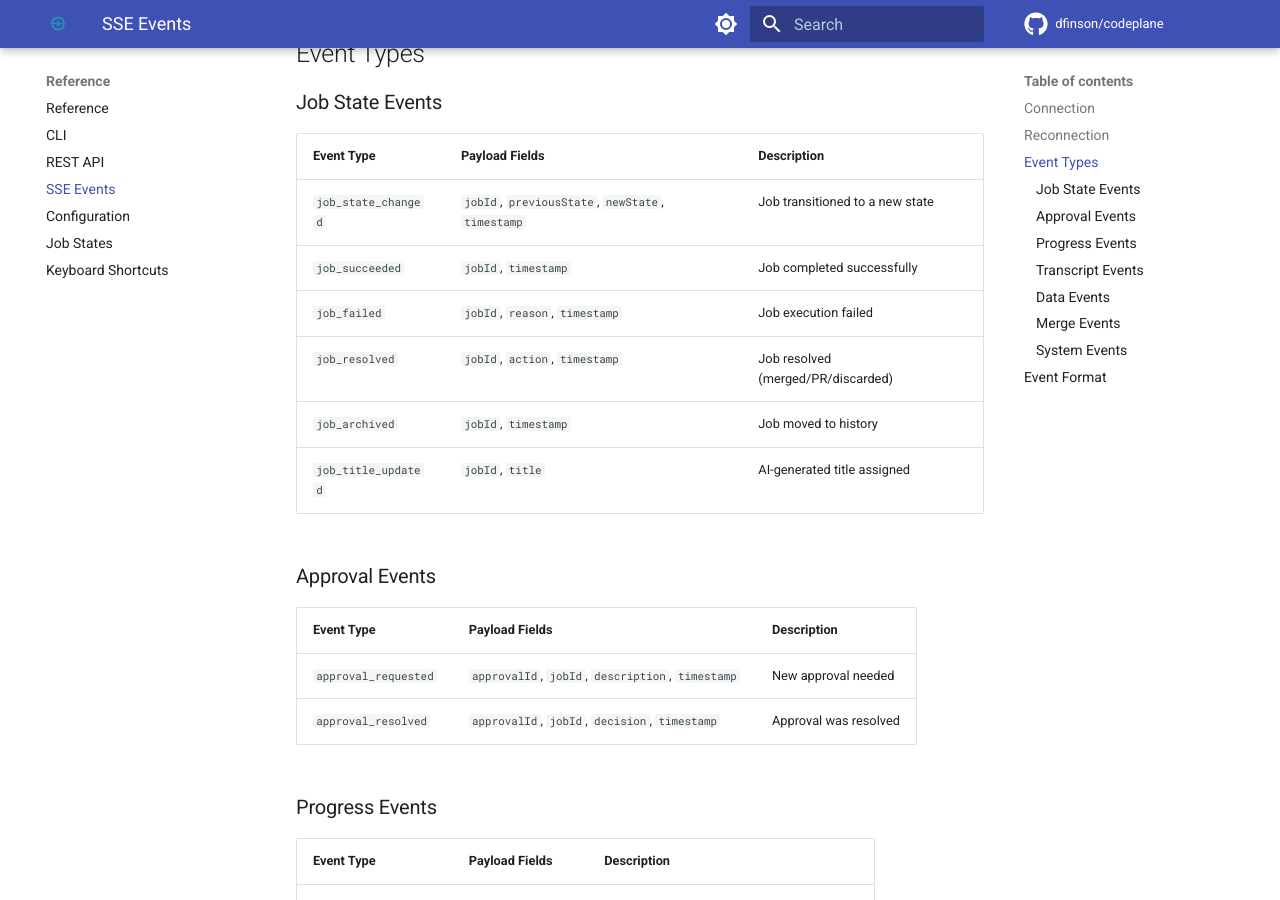
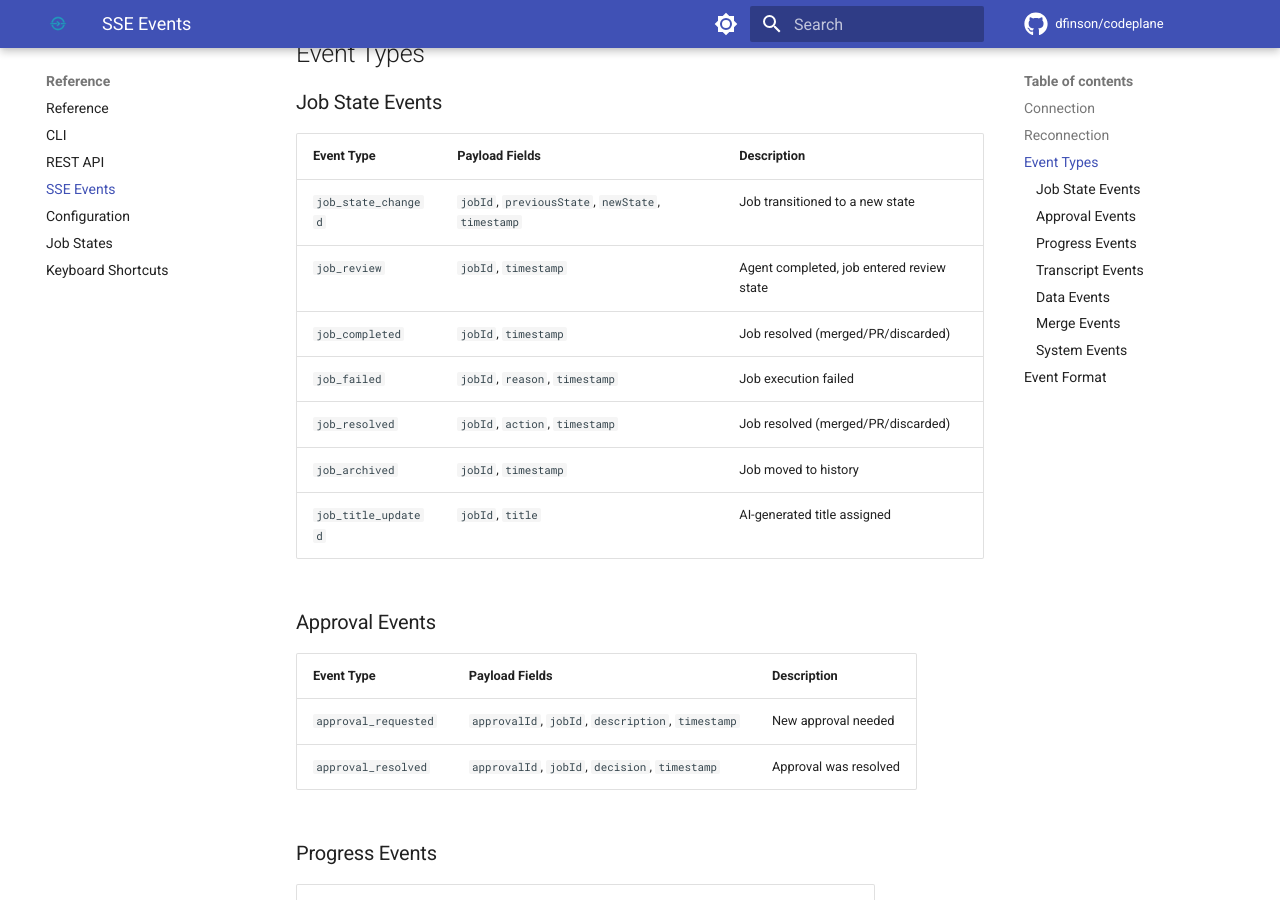
Before and after one commit to dfinson/agent-tower, an MkDocs documentation site: the page built from docs/reference/sse-events.md, in a window 1280 px wide and 900 px high, scrolled down 984 px. Built offline with MkDocs 1.6.1 and Material for MkDocs 9.7.7, drawn with Linux system fonts in a browser that asks for light colours; comment, search, counter and statistics services are not loaded.

Commit message:
docs: fix 3 inaccuracies found in final cross-check
- SSE events: replace stale job_succeeded with job_review + job_completed
- REST API: add missing /api/jobs/{job_id}/snapshot endpoint
- CLI reference: add make down and make restart to targets table

Co-authored-by: Copilot <223556219+Copilot@users.noreply.github.com>

```diff
--- a/docs/reference/sse-events.md
+++ b/docs/reference/sse-events.md
@@ -34,7 +34,8 @@ The server replays up to 500 recent events (within 5 minutes) on reconnection us
 | Event Type | Payload Fields | Description |
 |------------|---------------|-------------|
 | `job_state_changed` | `jobId`, `previousState`, `newState`, `timestamp` | Job transitioned to a new state |
-| `job_succeeded` | `jobId`, `timestamp` | Job completed successfully |
+| `job_review` | `jobId`, `timestamp` | Agent completed, job entered review state |
+| `job_completed` | `jobId`, `timestamp` | Job resolved (merged/PR/discarded) |
 | `job_failed` | `jobId`, `reason`, `timestamp` | Job execution failed |
 | `job_resolved` | `jobId`, `action`, `timestamp` | Job resolved (merged/PR/discarded) |
 | `job_archived` | `jobId`, `timestamp` | Job moved to history |
```
Also changed, not shown: docs/reference/cli.md (+2 -0 lines), docs/reference/rest-api.md (+1 -0 lines).
